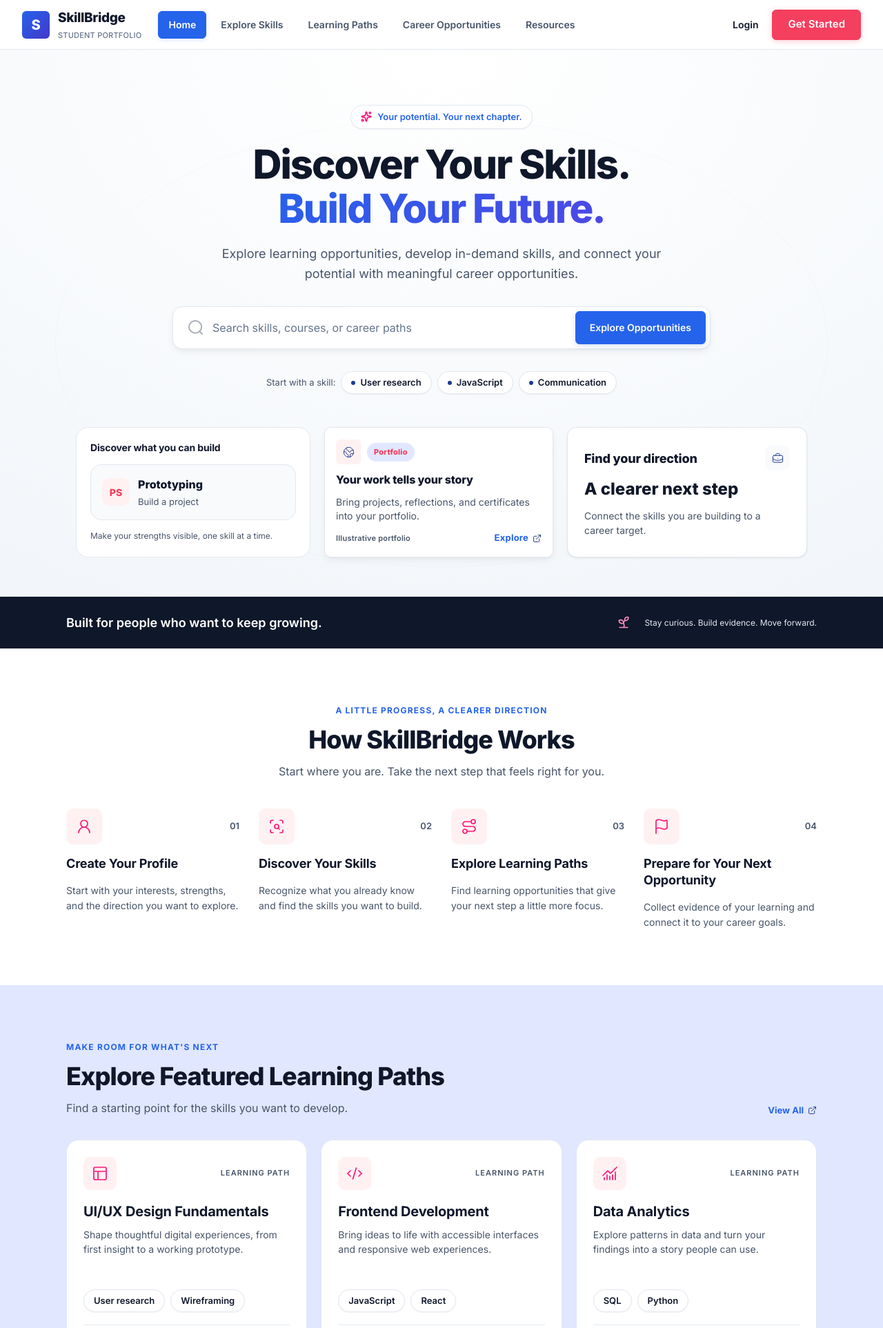
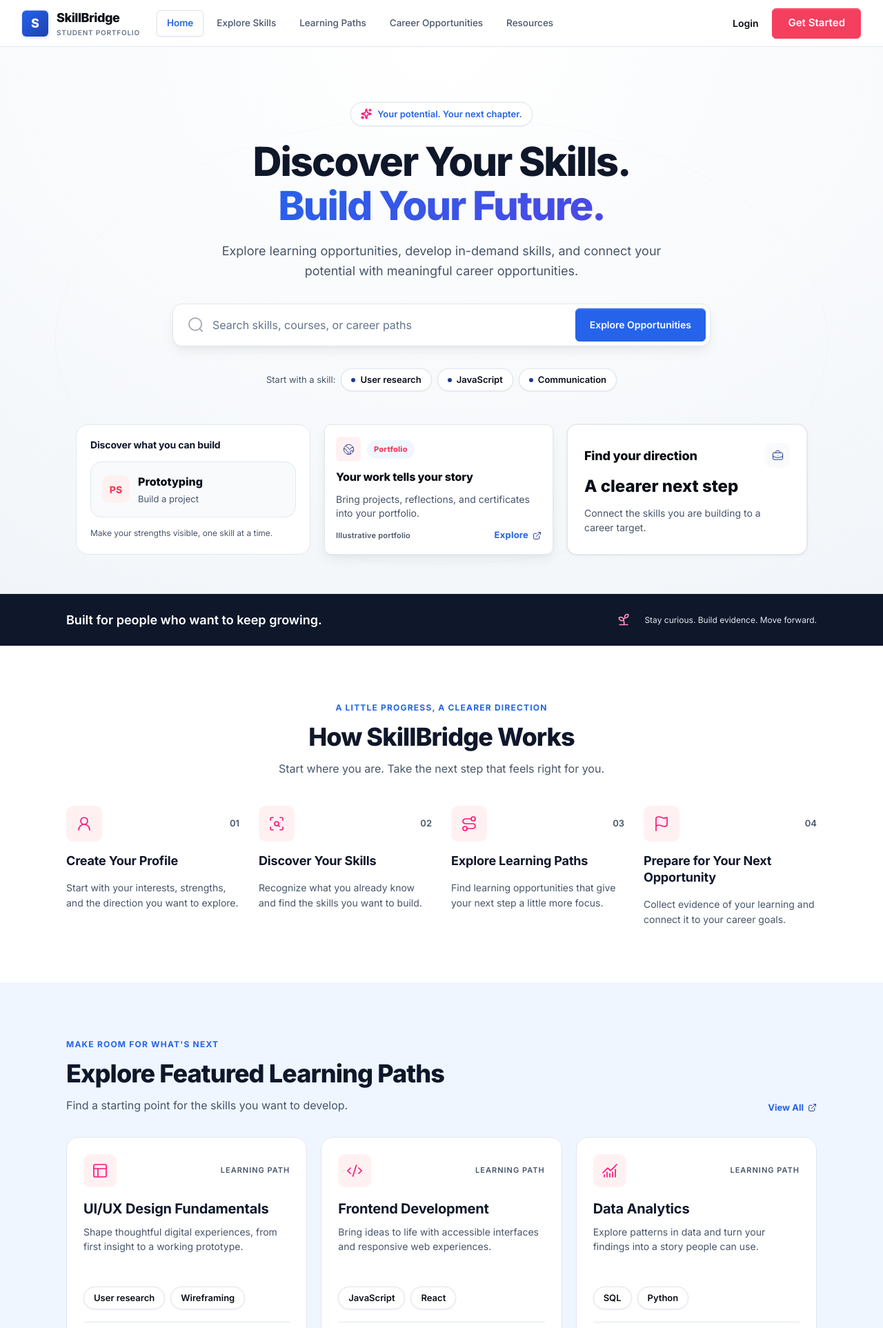
Before and after one commit to Thufaill/PBL, a PHP site: page / in a window 1280 px wide. Shown: the top 1925 px of the page at 69% size. Run offline with PHP 8.4, Linux system fonts and the light colour scheme; some libraries are stand-ins or nearby versions.

Commit message:
Execute The Architectural Modernist UI remake and create DESIGN.md spec

```diff
--- a/public/css/style.css
+++ b/public/css/style.css
@@ -1,74 +1,82 @@
-/* ============ 1. Design Tokens (Impeccable System) ============ */
+/* ============ 1. Design Tokens (The Architectural Modernist) ============ */
 :root {
-  /* Brand & Neutrals (Deep Slate & Royal Indigo) */
-  --text-primary: #0f172a;       /* Slate 900 - High contrast, deep, authoritative */
-  --text-muted: #475569;         /* Slate 600 - WCAG AA compliant (5.5:1 on white) */
+  /* Architectural Neutral Palette (Slate) */
+  --text-primary: #090d16;       /* Deep Obsidian Slate - Razor-sharp contrast */
+  --text-secondary: #334155;     /* Slate 700 */
+  --text-muted: #475569;         /* Slate 600 - WCAG AA compliant */
   --text-light: #64748b;         /* Slate 500 - Subdued metadata */
   --text-inverse: #ffffff;
 
-  --border: #e2e8f0;             /* Slate 200 - Clean, subtle hairline */
-  --border-subtle: #f1f5f9;      /* Slate 100 */
-  --border-focus: #3b82f6;       /* Blue 500 */
-  --border-gap: #e2e8f0;
-
-  --primary: #2563eb;            /* Royal Blue 600 - Dynamic, premium, trustworthy */
-  --primary-hover: #1d4ed8;      /* Royal Blue 700 */
-  --primary-dark: #1e3a8a;       /* Deep Navy 900 */
-  --primary-subtle: #eff6ff;     /* Blue 50 */
-
-  /* Accent: Warm Rose / Coral instead of neon magenta */
-  --accent: #f43f5e;             /* Rose 500 - Refined, vivid, elegant */
-  --accent-hover: #e11d48;       /* Rose 600 */
-  --accent-sparkle: #f59e0b;     /* Amber 500 */
-
-  /* Tints & Surfaces */
   --surface: #ffffff;
   --surface-subtle: #f8fafc;     /* Slate 50 */
   --surface-elevated: #ffffff;
-  --bg: #f8fafc;                 /* Warm modern slate canvas */
-
+  --bg: #f8fafc;                 /* Cool Architectural Slate Canvas */
+
+  --border: #e2e8f0;             /* Hairline 1px Slate 200 */
+  --border-subtle: #f1f5f9;      /* Slate 100 */
+  --border-hover: #cbd5e1;       /* Slate 300 */
+  --border-focus: #2563eb;       /* Royal Cobalt 600 */
+  --border-gap: #e2e8f0;
+
+  /* Brand: Electric Royal Cobalt / Indigo */
+  --primary: #2563eb;            /* Royal Cobalt 600 */
+  --primary-hover: #1d4ed8;      /* Cobalt 700 */
+  --primary-dark: #0f172a;       /* Slate 900 */
+  --primary-subtle: #eff6ff;     /* Cobalt 50 */
+
+  /* Accents */
+  --accent: #f43f5e;             /* Rose Coral 500 */
+  --accent-hover: #e11d48;       /* Rose 600 */
+  --accent-sparkle: #f59e0b;     /* Warm Amber 500 */
+
+  /* Semantic Badges & Tints */
   --tint-pink: #fff1f2;          /* Rose 50 */
-  --tint-indigo: #e0e7ff;        /* Indigo 100 */
-  --tint-blue: #eff6ff;          /* Blue 50 */
+  --tint-indigo: #eff6ff;        /* Cobalt/Indigo 50 */
+  --tint-blue: #eff6ff;          /* Cobalt 50 */
   --tint-gray: #f8fafc;          /* Slate 50 */
-  --badge-border: #c7d2fe;       /* Indigo 200 */
-
-  /* Shared admin & recruiter tokens */
+  --badge-border: #bfdbfe;       /* Cobalt 200 */
+
   --row-hover: #f8fafc;
   --nav-hover: #f1f5f9;
-  --pink-border: #fecdd3;        /* Rose 200 */
-  --pink-muted: #9f1239;         /* Rose 800 */
-  --amber-bg: #fffbeb;           /* Amber 50 */
-  --amber-border: #fde68a;       /* Amber 200 */
-  --amber-text: #b45309;         /* Amber 700 - WCAG compliant */
-  --success-bg: #ecfdf5;         /* Emerald 50 */
-  --success-border: #a7f3d0;     /* Emerald 200 */
-  --success-text: #047857;       /* Emerald 700 */
-
-  /* Spacing & Harmonic Radius Scale */
+  --pink-border: #fecdd3;
+  --pink-muted: #9f1239;
+
+  --amber-bg: #fffbeb;
+  --amber-border: #fde68a;
+  --amber-text: #b45309;
+
+  --success-bg: #ecfdf5;
+  --success-border: #a7f3d0;
+  --success-text: #047857;
+
+  --danger-bg: #fef2f2;
+  --danger-border: #fecaca;
+  --danger-text: #b91c1c;
+
+  /* Harmonic Radii */
   --radius-xs: 4px;
   --radius-sm: 6px;
   --radius: 10px;                /* Base card radius */
   --radius-md: 10px;
-  --radius-lg: 14px;             /* Large containers / hero */
+  --radius-lg: 14px;             /* Large container / hero */
   --radius-xl: 18px;
   --radius-round: 9999px;        /* Pills & avatars */
 
-  /* Impeccable Soft Elevation Shadows */
-  --shadow-xs: 0 1px 2px 0 rgba(15, 23, 42, 0.05);
-  --shadow-sm: 0 1px 3px 0 rgba(15, 23, 42, 0.08), 0 1px 2px -1px rgba(15, 23, 42, 0.04);
-  --shadow-md: 0 4px 12px -2px rgba(15, 23, 42, 0.08), 0 2px 4px -2px rgba(15, 23, 42, 0.04);
-  --shadow-lg: 0 12px 24px -4px rgba(15, 23, 42, 0.08), 0 4px 6px -2px rgba(15, 23, 42, 0.03);
-  --shadow-xl: 0 20px 32px -6px rgba(15, 23, 42, 0.10), 0 8px 10px -4px rgba(15, 23, 42, 0.04);
-
-  --shadow-btn: 0 2px 8px rgba(37, 99, 235, 0.20);
-  --shadow-btn-hover: 0 4px 14px rgba(37, 99, 235, 0.30);
-  --shadow-btn-accent: 0 2px 8px rgba(244, 63, 94, 0.25);
-  --shadow-btn-accent-hover: 0 4px 14px rgba(244, 63, 94, 0.35);
+  /* Linear-grade Soft Layered Shadows */
+  --shadow-xs: 0 1px 2px 0 rgba(15, 23, 42, 0.04), 0 0 0 1px rgba(15, 23, 42, 0.03);
+  --shadow-sm: 0 2px 6px -1px rgba(15, 23, 42, 0.06), 0 0 0 1px rgba(15, 23, 42, 0.04);
+  --shadow-md: 0 8px 18px -3px rgba(15, 23, 42, 0.08), 0 2px 6px -2px rgba(15, 23, 42, 0.04);
+  --shadow-lg: 0 16px 32px -4px rgba(15, 23, 42, 0.10), 0 4px 8px -2px rgba(15, 23, 42, 0.04);
+  --shadow-xl: 0 24px 48px -8px rgba(15, 23, 42, 0.12), 0 8px 16px -4px rgba(15, 23, 42, 0.04);
+
+  --shadow-btn: 0 1px 2px rgba(0, 0, 0, 0.05), inset 0 1px 0 rgba(255, 255, 255, 0.15);
+  --shadow-btn-hover: 0 4px 12px rgba(37, 99, 235, 0.25), inset 0 1px 0 rgba(255, 255, 255, 0.2);
+  --shadow-btn-accent: 0 1px 2px rgba(0, 0, 0, 0.05), inset 0 1px 0 rgba(255, 255, 255, 0.15);
+  --shadow-btn-accent-hover: 0 4px 12px rgba(244, 63, 94, 0.25), inset 0 1px 0 rgba(255, 255, 255, 0.2);
+  --shadow-focus: 0 0 0 3px rgba(37, 99, 235, 0.25);
   --shadow-nav-active: 0 2px 6px rgba(37, 99, 235, 0.15);
-  --shadow-focus: 0 0 0 3px rgba(37, 99, 235, 0.25);
-
-  /* Transitions & Timing Curves (Impeccable spring ease) */
+
+  /* Transitions & Timing Curves (Spring Ease) */
   --ease-spring: cubic-bezier(0.4, 0, 0.2, 1);
   --duration-fast: 150ms;
   --duration-normal: 200ms;
@@ -196,9 +204,9 @@ small {
 
 /* ============ 3. Navbar ============ */
 .navbar {
-  height: 72px;
+  height: 68px;
   padding: 0 32px;
-  background: var(--surface);
+  background: rgba(255, 255, 255, 0.88);
   border-bottom: 1px solid var(--border);
   display: flex;
   align-items: center;
@@ -206,8 +214,8 @@ small {
   position: sticky;
   top: 0;
   z-index: 40;
-  backdrop-filter: blur(12px);
-  -webkit-backdrop-filter: blur(12px);
+  backdrop-filter: blur(16px);
+  -webkit-backdrop-filter: blur(16px);
 }
 
 .navbar-brand {
@@ -218,55 +226,56 @@ small {
 }
 
 .navbar-logo {
-  width: 40px;
-  height: 40px;
+  width: 38px;
+  height: 38px;
   border-radius: var(--radius-sm);
-  background: linear-gradient(135deg, var(--primary) 0%, #4338ca 100%);
+  background: linear-gradient(135deg, var(--primary) 0%, #1e40af 100%);
   color: #fff;
   display: flex;
   align-items: center;
   justify-content: center;
-  font-size: 20px;
+  font-size: 18px;
   font-weight: 800;
-  box-shadow: var(--shadow-sm);
+  box-shadow: 0 2px 4px rgba(37, 99, 235, 0.2), inset 0 1px 0 rgba(255, 255, 255, 0.25);
 }
 
 .navbar-brand-text {
   display: flex;
   flex-direction: column;
-  gap: 2px;
+  gap: 1px;
 }
 
 .navbar-brand-name {
-  font-size: 19px;
+  font-size: 18px;
   font-weight: 800;
-  letter-spacing: -0.02em;
+  letter-spacing: -0.025em;
   color: var(--text-primary);
 }
 
 .navbar-brand-subtitle {
-  font-size: 11px;
-  font-weight: 500;
+  font-size: 10px;
+  font-weight: 600;
   color: var(--text-light);
-  letter-spacing: 0.02em;
+  letter-spacing: 0.08em;
+  text-transform: uppercase;
 }
 
 .navbar-nav {
   display: flex;
-  gap: 6px;
+  gap: 4px;
   flex: 1;
   margin: 0 24px;
 }
 
 .nav-item {
-  height: 40px;
+  height: 38px;
   padding: 0 14px;
   border-radius: var(--radius-sm);
   border: 1px solid transparent;
   background: transparent;
   color: var(--text-muted);
-  font-size: 14px;
-  font-weight: 600;
+  font-size: 13.5px;
+  font-weight: 500;
   display: inline-flex;
   align-items: center;
   white-space: nowrap;
@@ -279,11 +288,11 @@ small {
 }
 
 .nav-item.active {
-  background: var(--primary);
-  border-color: var(--primary);
-  color: #fff;
+  background: var(--surface);
+  border-color: var(--border);
+  color: var(--primary);
   font-weight: 600;
-  box-shadow: var(--shadow-nav-active);
+  box-shadow: var(--shadow-xs);
 }
 
 .navbar-profile {
```
Also changed, not shown: other parts of public/css/style.css (+26 -22 lines), DESIGN.md (added, +96 -0 lines), public/css/admin.css (+10 -2 lines), public/css/recruiter.css (+15 -7 lines).
